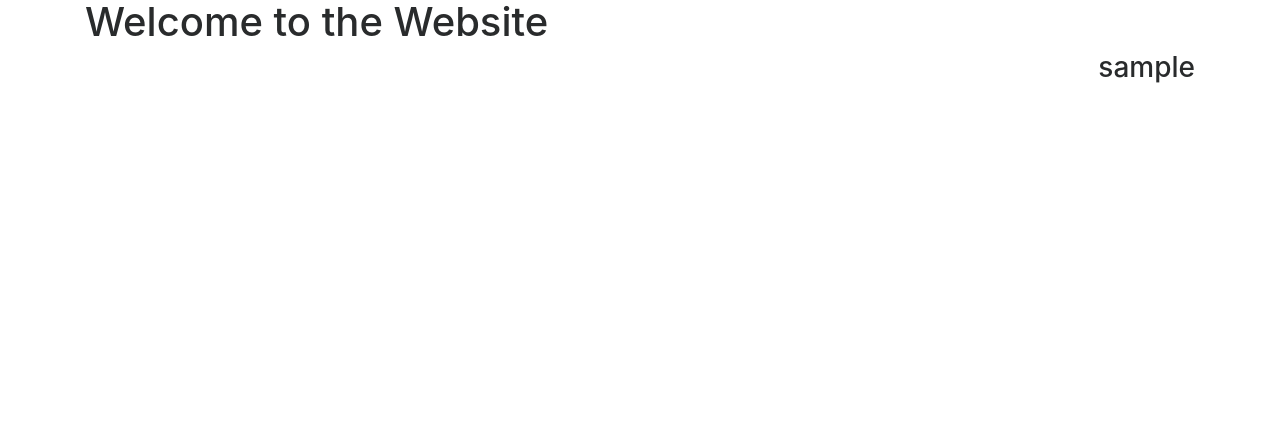
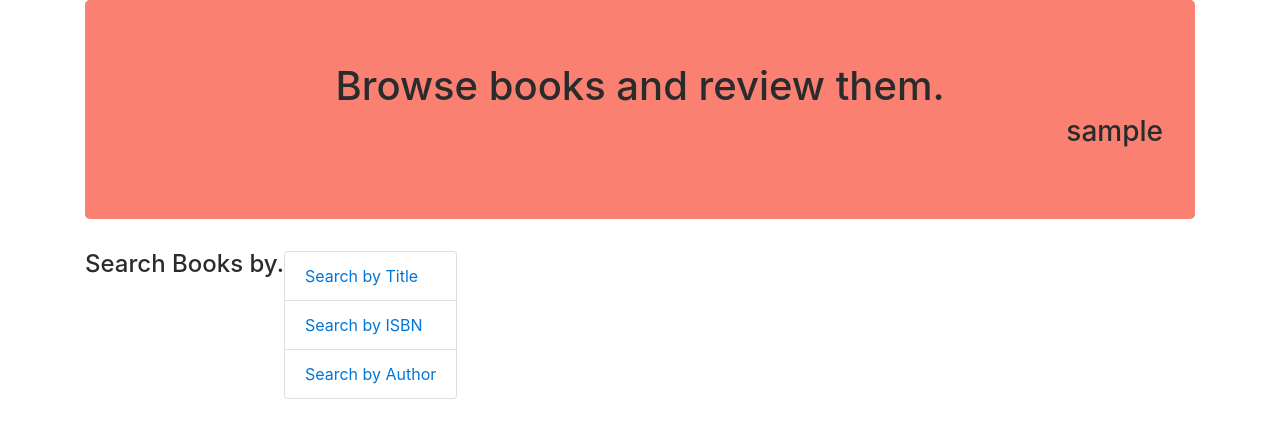
Before and after one commit to suryachereddy/bookreviews, a Flask app: template templates/home.html in a window 1280 px wide. Shown: the top 438 px of the page. Run offline with Flask 2, Linux system fonts and the light colour scheme; the template is opened without the code that fills it: most values are stand-ins (such as "Sample title", 1, 10 or a date in 2020); some libraries are stand-ins or nearby versions.

Commit message:
DONE TILL SEARCH

```diff
--- a/app.py
+++ b/app.py
@@ -3,6 +3,7 @@ from flask import Flask, session,render_template, request,redirect,url_for
 from flask_session import Session
 from sqlalchemy import create_engine
 from sqlalchemy.orm import scoped_session, sessionmaker
+import requests
 
 
 
@@ -16,22 +17,27 @@ app = Flask(__name__)
 app.config["SESSION_PERMANENT"] = False
 app.config["SESSION_TYPE"] = "filesystem"
 Session(app)
+KEY="6iGmZfPMsrgbm0i8iqfcw"
+
 
 # Set up database (uncomment below before push)
-engine = create_engine(os.getenv("DATABASE_URL"))
+#engine = create_engine(os.getenv("DATABASE_URL"))
 
 #comment this before push
-#engine=create_engine("postgresql://postgres:password@localhost/project1")
+engine=create_engine("postgresql://postgres:password@localhost/project1")
 db = scoped_session(sessionmaker(bind=engine))
 
 
 @app.route("/")
 def root():
+    if session["id"]!=None:
+        return redirect('home')
     return redirect(url_for('signin'))
 
 @app.route('/signin')
 def signin():
     return render_template("index.html")
+
 @app.route('/signup')
 def signup():
     return render_template("signup.html")
@@ -52,17 +58,93 @@ def register():
         return render_template("signup.html",message="Please choose another username.")
 
 
-@app.route("/home",methods=["POST"])
+@app.route("/home",methods=["POST","GET"])
 def home():
+    if session["id"]==None:
+        return render_template("index.html",message="noob!!<br> login to access")
+    if(flask.request.method=="GET"):
+        return render_template("home.html",username=session["username"])
     try:
         username = request.form.get("username")
         password = request.form.get("password")
     except ValueError:
         return render_template("index.html", message="Invalid password/username.")
-    passhashlist= db.execute("SELECT * FROM users WHERE username=:username and passhash=:password",{'username':username,'password':password}).rowcount
+    usercount= db.execute("SELECT * FROM users WHERE username=:username and passhash=:password",{'username':username,'password':password}).rowcount
+    user= db.execute("SELECT * FROM users WHERE username=:username and passhash=:password",{'username':username,'password':password}).fetchone()
 
-    print(passhashlist)
-    if passhashlist!=0:
+    if usercount!=0:
+        session["id"]=user[0]
+        session["username"]=user[1]
         return render_template("home.html",username=username)
     else:
         return render_template("index.html", message="Invalid password/username.")
+
+@app.route("/title")
+def title():
+    if session["id"]==None:
+        return render_template("index.html",message="noob!!<br> login to access")
+
+    return render_template("search.html",username=session["username"],name="title",next="title_search")
+
+@app.route("/isbn")
+def isbn():
+    if session["id"]!=None:
+        return render_template("search.html",username=session["username"],name="isbn",next="isbn_search")
+    else:
+        return render_template("index.html",message="noob!!<br> login to access")
+@app.route("/author")
+def author():
+    if session["id"]!=None:
+        return render_template("search.html",username=session["username"],name="author",next="author_search")
+    else:
+        return render_template("index.html",message="noob!!<br> login to access")
+
+
+
+@app.route("/title_search",methods=["post"])
+def title_search():
+    try:
+        title=request.form.get("title")
+    except ValueError:
+        return render_template("home.html",username=session["username"])
+    result=db.execute("SELECT * FROM books WHERE title LIKE ('%'|| :title || '%')",{"title":title})
+    return render_template("result.html",username=session["username"],search_type="Title",search=title,result=result,next="title_search")
+
+
+@app.route("/isbn_search",methods=["post"])
+def isbn_search():
+    try:
+        isbn=request.form.get("isbn")
+    except ValueError:
+        return render_template("home.html",username=session["username"])
+    result=db.execute("SELECT * FROM books WHERE isbn LIKE ('%' || :isbn || '%')",{"isbn":isbn})
+    return render_template("result.html",username=session["username"],search_type="ISBN",search=isbn,result=result,next="isbn_search")
+
+@app.route("/author_search",methods=["post"])
+def author_search():
+    try:
+        author=request.form.get("author")
+    except ValueError:
+        return render_template("home.html",username=session["username"])
+
+    result=db.execute("SELECT * FROM books WHERE title LIKE ('%' || :author || '%')",{"author":author})
+    return render_template("result.html",username=session["username"],search_type="Author",search=title,result=result,next="author_search")
+
+
+@app.route("/title/<int:book_id>",methods=["post","get"])
+def book(book_id):
+    if session["id"]!=None:
+        book=db.execute("SELECT * FROM books WHERE id=:id",{"id":book_id}).fetchone()
+        if request.method == "POST":
+            try:
+                rating=request.form.get("rating")
+                review=request.form.get("review")
+            except:
+                error="invalid entry"
+            db.execute("INSERT INTO reviews (rating,review,userid,bookid) values (:rating,:review,:userid,:bookid)",{"rating":rating,"review":review,"userid":session["id"],"bookid":book_id})
+        res = requests.get("https://www.goodreads.com/book/review_counts.json", params={"key": KEY, "isbns": book.isbn})
+        res=res.json()
+        reviews=db.execute("SELECT * FROM reviews WHERE bookid=:id",{"id":book_id}).fetchall()
+        return render_template("book.html",username=session["username"],book=book,rating=res['books'][0]['average_rating'],reviews=reviews,error=error)
+    else:
+        return render_template("index.html",message="noob!!<br> login to access")
--- a/requirements.txt
+++ b/requirements.txt
@@ -5,3 +5,4 @@ SQLAlchemy
 werkzeug==0.16.0
 flask-bcrypt
 gunicorn
+requests
--- a/templates/home.html
+++ b/templates/home.html
@@ -5,8 +5,22 @@
 {% endblock %}
 
 {% block body %}
+<div class="jumbotron text-center" style="background-color:salmon;">
+    <h1> Browse books and review them.</h1>
+    <h3 style="text-align: right;">{{username}}</h3>
+</div>
+<div class="container">
+    <div class="row">
+        <h4>Search Books by.</h4>
+        <ul class="list-group">
+            <li class="list-group-item"><a href="{{url_for('title')}}">Search by Title</a></li>
+            <li class="list-group-item"><a href="{{url_for('isbn')}}">Search by ISBN</a></li>
+            <li class="list-group-item"><a href="{{url_for('author')}}">Search by Author</a></li>
 
-<h1> Welcome to the Website</h1>
-<h3 style="text-align: right;">{{username}}</h3>
+          </ul>
+
+    </div>
+
+</div>
 
 {% endblock %}
--- a/templates/index.html
+++ b/templates/index.html
@@ -9,11 +9,11 @@
 <h1> LOGIN HERE</h1>
 <form action="{{ url_for('home') }}" method="POST">
     <div class="form-group">
-        <input class="form-group" type="text" name="username">
+        <input class="form-control" type="text" name="username">
     </div>
 
     <div class="form-group">
-        <input type="password" name="password">
+        <input class="form-control" type="password" name="password">
     </div>
     <div class="form-group">
         <button class="btn btn-primary">login</button>
--- a/templates/registered.html
+++ b/templates/registered.html
@@ -1,7 +1,7 @@
 {% extends "layout.html" %}
 
 {% block title %}
-    Book review- HOMEPAGE
+    Book review- registed.
 {% endblock %}
 
 {% block body %}
--- a/templates/signup.html
+++ b/templates/signup.html
@@ -10,10 +10,10 @@
 </div>
 <form action="{{url_for('register')}}" method="POST">
     <div class="form-group">
-        <input type="text" name="username" placeholder="username">
+        <input class="form-control" type="text" name="username" placeholder="username">
     </div>
     <div class="form-group">
-        <input type="password" name="password" placeholder="password">
+        <input class="form-control" type="password" name="password" placeholder="password">
     </div>
     <br><p>{{message}}</p>
     <div class="form-group">
```
Also changed, not shown: tablecreate.sql (+16 -0 lines).
